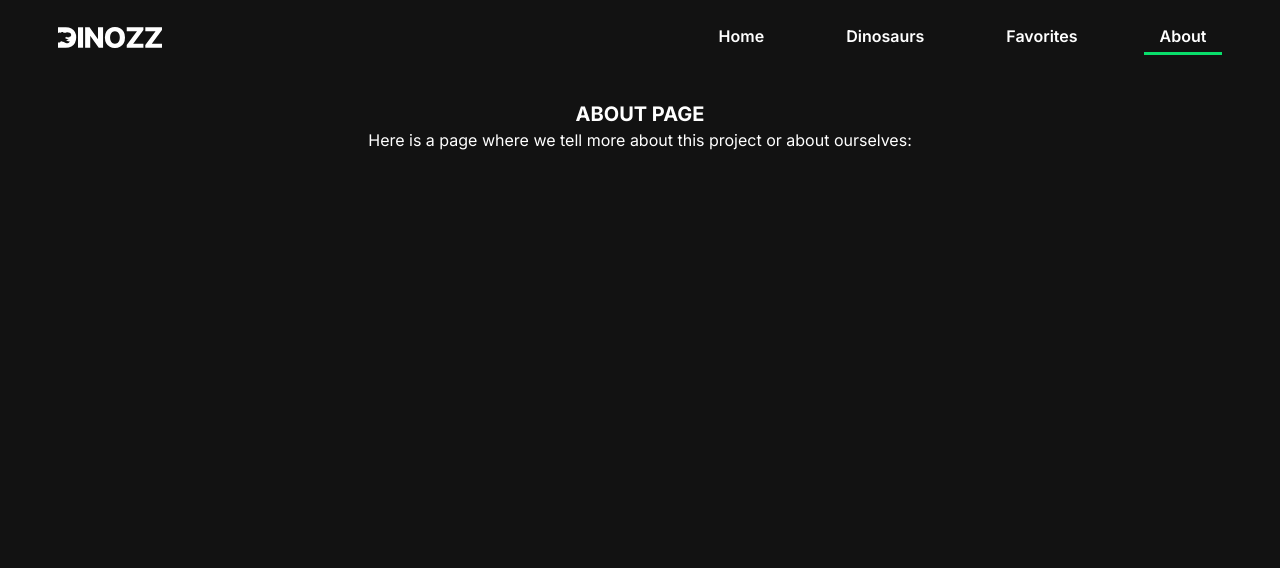
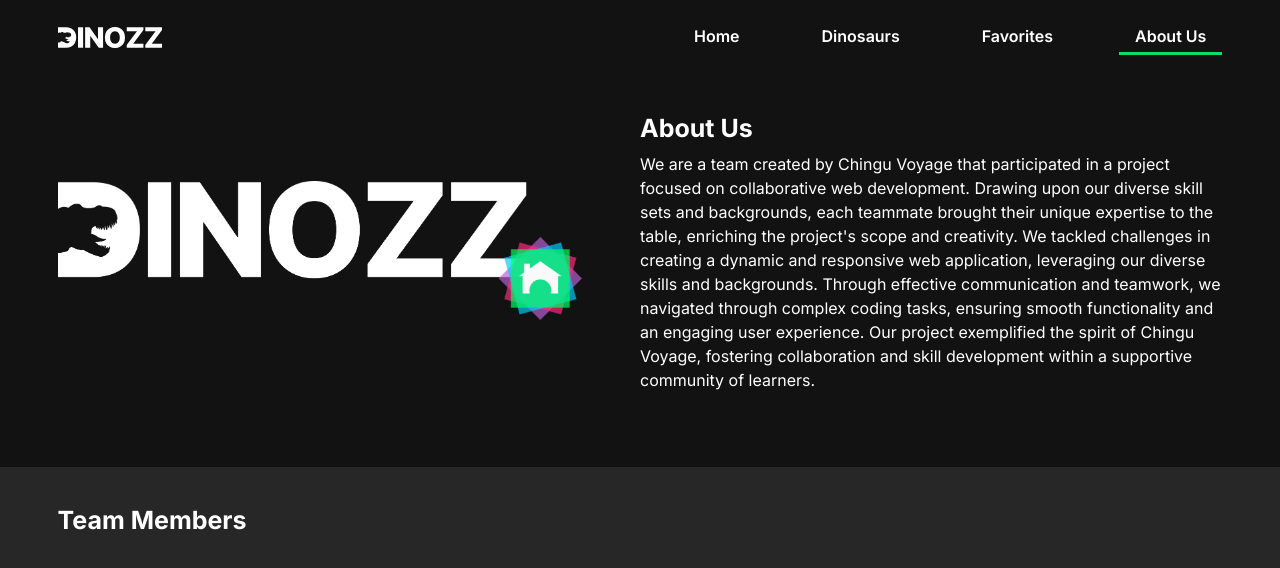
Before and after one commit to chingu-voyages/v48-tier2-team-13, a React (Vite) app: page /about in a window 1280 px wide. Shown: the top 568 px of the page. Built offline with nearby package versions, Linux system fonts and the light colour scheme; no server answers.

Commit message:
Added AboutTeam Section

```diff
--- a/src/components/Navbar.jsx
+++ b/src/components/Navbar.jsx
@@ -95,7 +95,7 @@
                     : "border-transparent"
                 }`}
               >
-                About
+                About Us
               </Link>
             </div>
           </div>
--- a/src/pages/AboutPage.jsx
+++ b/src/pages/AboutPage.jsx
@@ -10,13 +10,32 @@
   return (
     <>
       <Navbar activePage={ABOUT_PAGE} />
-      <section className="pt-[100px] w-screen text-center">
-        <h1 className="text-xl font-bold text-text-light">ABOUT PAGE</h1>
-        <h2 className="text-text-light">
-          Here is a page where we tell more about this project or about
-          ourselves:
-        </h2>
+      <section className="container flex flex-col lg:flex-row items-stretch pt-[80px] sm:pt-[110px] pb-[75px]">
+        <div className="flex-1 hidden relative lg:flex items-center justify-center lg:justify-start">
+          <div className="bg-[url('../assets/img/about-logo.png')] bg-center bg-no-repeat bg-contain w-[80%] h-[140px] sm:w-[70%] sm:h-[150px] lg:w-[90%] lg:h-[175px]"></div>
+        </div>
+        <div className="flex-1 text-text-light flex flex-col">
+          <h1 className="font-bold text-[25px] mb-1">About Us</h1>
+          <p className="max-w-[800px]">
+            We are a team created by Chingu Voyage that participated in a
+            project focused on collaborative web development. Drawing upon our
+            diverse skill sets and backgrounds, each teammate brought their
+            unique expertise to the table, enriching the project&apos;s scope
+            and creativity. We tackled challenges in creating a dynamic and
+            responsive web application, leveraging our diverse skills and
+            backgrounds. Through effective communication and teamwork, we
+            navigated through complex coding tasks, ensuring smooth
+            functionality and an engaging user experience. Our project
+            exemplified the spirit of Chingu Voyage, fostering collaboration and
+            skill development within a supportive community of learners.
+          </p>
+        </div>
       </section>
+      <div className="bg-bg-secondary">
+        <section className="container h-[600px] text-text-light">
+          <h2 className="font-bold text-[25px] pt-[35px]">Team Members</h2>
+        </section>
+      </div>
     </>
   );
 }
```
Also changed, not shown: src/assets/img/about-logo.png (added).
